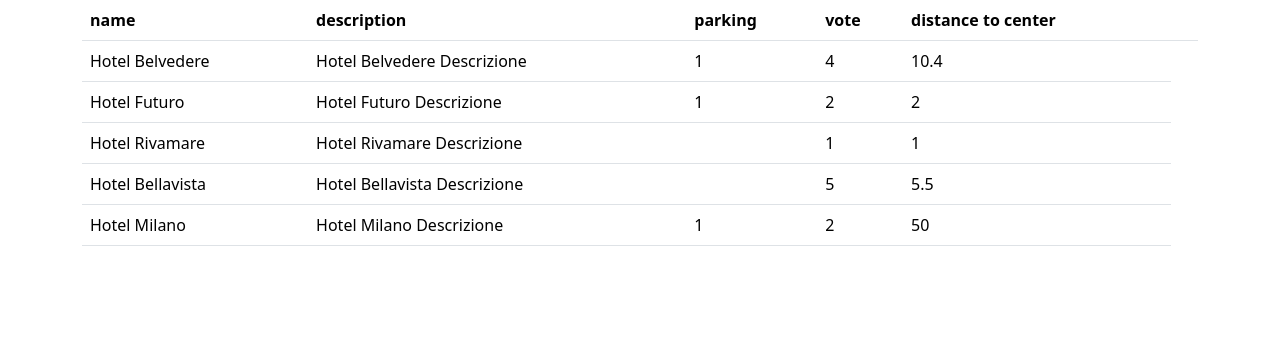
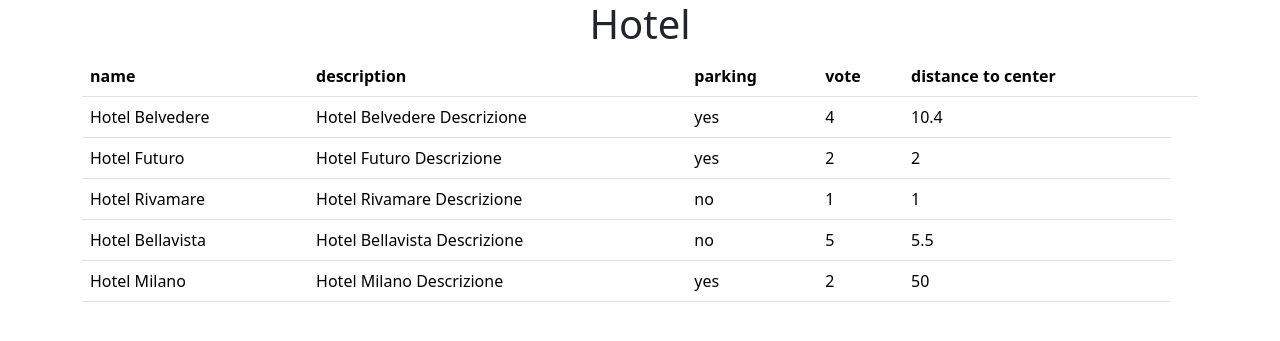
Before and after one commit to FrancescoBuonomoWork/php-hotel, a PHP site: page / in a window 1280 px wide. Shown: the top 341 px of the page. Run offline with PHP 8.4, Linux system fonts and the light colour scheme.

Commit message:
add if in parking

```diff
--- a/index.php
+++ b/index.php
@@ -57,6 +57,7 @@ $hotels = [
         <div class="container-md">
             <div class="row">
                 <div class="col">
+                    <h1 class="text-center">Hotel</h1>
 
             <table class="table">
                         <thead>
@@ -70,7 +71,14 @@ $hotels = [
                             </tr>
                         </thead>
                 <tbody>
-                                <?php foreach ($hotels as $hotel) { ?>
+                                <?php foreach ($hotels as $hotel) {
+                                    if($hotel['parking'] === true){
+                                        $hotel['parking'] = 'yes';
+                                    } else{
+                                        $hotel['parking'] = 'no';
+                                    };
+
+                                    ?>
                                     <tr>
                                         <td><?php echo $hotel['name'] ?></td>
                                         <td><?php echo $hotel['description'] ?></td>
```
